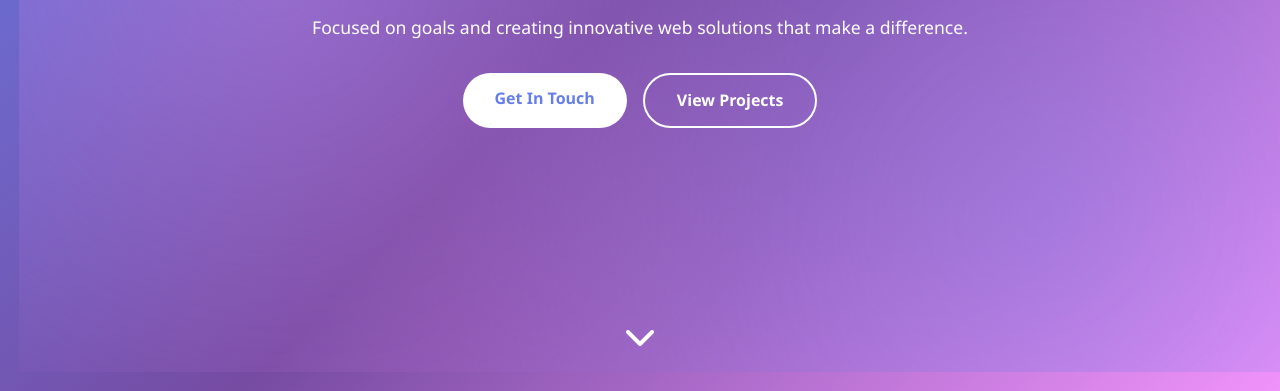
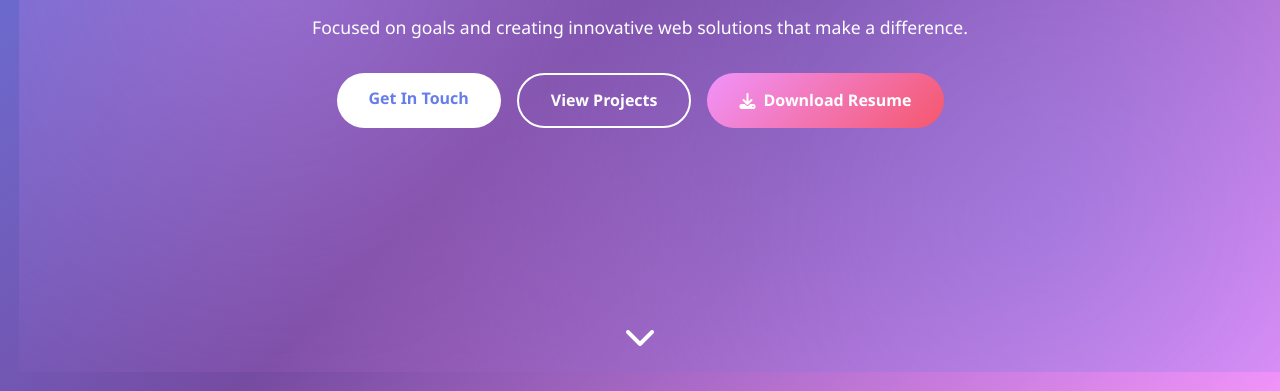
Before and after one commit to jeevan099293/-Hackathon-deploython-jeevan-reddy-17-10-2025, a plain HTML site: page index.html in a window 1280 px wide. Shown: the part 409-800 px from the top of the page. Drawn offline with Linux system fonts and the light colour scheme.

Commit message:
Added Download Resume button and resume file

```diff
--- a/index.html
+++ b/index.html
@@ -36,6 +36,9 @@
             <div class="hero-buttons">
                 <a href="#contact" class="btn btn-primary">Get In Touch</a>
                 <a href="#projects" class="btn btn-secondary">View Projects</a>
+                <a href="Jeevan_Reddy_Resume.txt" download="Jeevan_Reddy_Resume.txt" class="btn btn-download">
+                    <i class="fas fa-download"></i> Download Resume
+                </a>
             </div>
         </div>
         <div class="scroll-down">
--- a/style.css
+++ b/style.css
@@ -225,6 +225,37 @@ body {
     background: var(--white);
     color: var(--primary-color);
     transform: translateY(-3px);
+}
+
+.btn-download {
+    background: linear-gradient(135deg, #f093fb 0%, #f5576c 100%);
+    color: var(--white);
+    border: none;
+    display: inline-flex;
+    align-items: center;
+    gap: 0.5rem;
+}
+
+.btn-download:hover {
+    background: linear-gradient(135deg, #f5576c 0%, #f093fb 100%);
+    transform: translateY(-3px);
+    box-shadow: 0 10px 25px rgba(245, 87, 108, 0.4);
+}
+
+.btn-download i {
+    animation: bounce-download 2s infinite;
+}
+
+@keyframes bounce-download {
+    0%, 20%, 50%, 80%, 100% {
+        transform: translateY(0);
+    }
+    40% {
+        transform: translateY(-5px);
+    }
+    60% {
+        transform: translateY(-3px);
+    }
 }
 
 .scroll-down {
```
Also changed, not shown: Jeevan_Reddy_Resume.txt (added).
